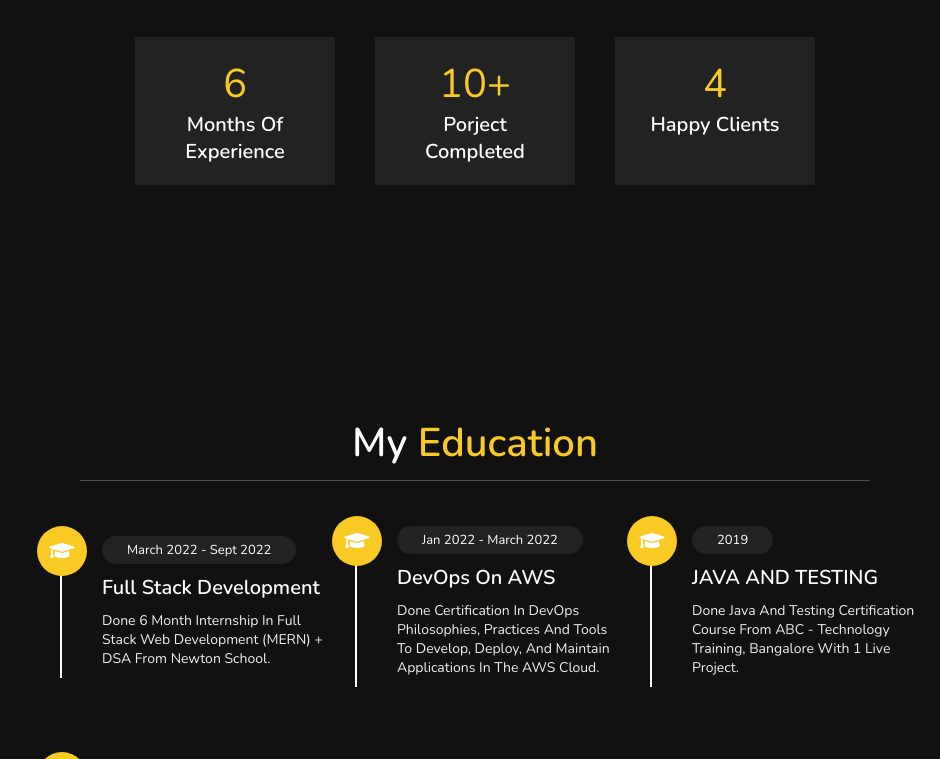
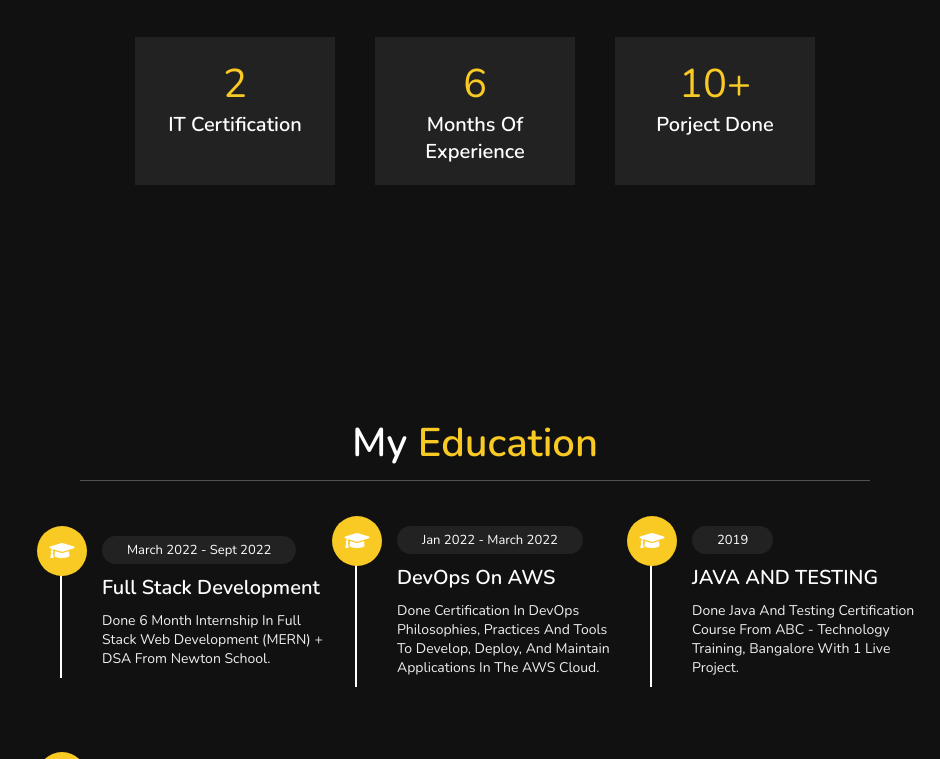
Before and after one commit to tarunmankar/my-portfolio-website, a plain HTML site: page index.html in a window 1280 px wide. Shown: the part 1204-1963 px from the top of the page, without its empty margins (340-1280 px from the left). Drawn offline with nearby package versions, Linux system fonts and the light colour scheme.

Commit message:
Update index.html

```diff
--- a/index.html
+++ b/index.html
@@ -73,18 +73,18 @@
     <div class="counter">
 
         <div class="box">
+            <span>2</span>
+            <h3>IT Certification</h3>
+        </div>
+
+        <div class="box">
             <span>6</span>
-            <h3>Months of experience</h3>
+            <h3>Months of Experience</h3>
         </div>
 
         <div class="box">
             <span>10+</span>
-            <h3>porject completed</h3>
-        </div>
-
-        <div class="box">
-            <span>4</span>
-            <h3>happy clients</h3>
+            <h3>Porject Done</h3>
         </div>
 
     </div>
@@ -231,19 +231,6 @@
 </a>
 
 
-
-
-
-
-
-
-
-
-
-
-
-
-
 <!-- jquery cdn link  -->
 <script src="https://cdnjs.cloudflare.com/ajax/libs/jquery/3.6.0/jquery.min.js"></script>
 
```
